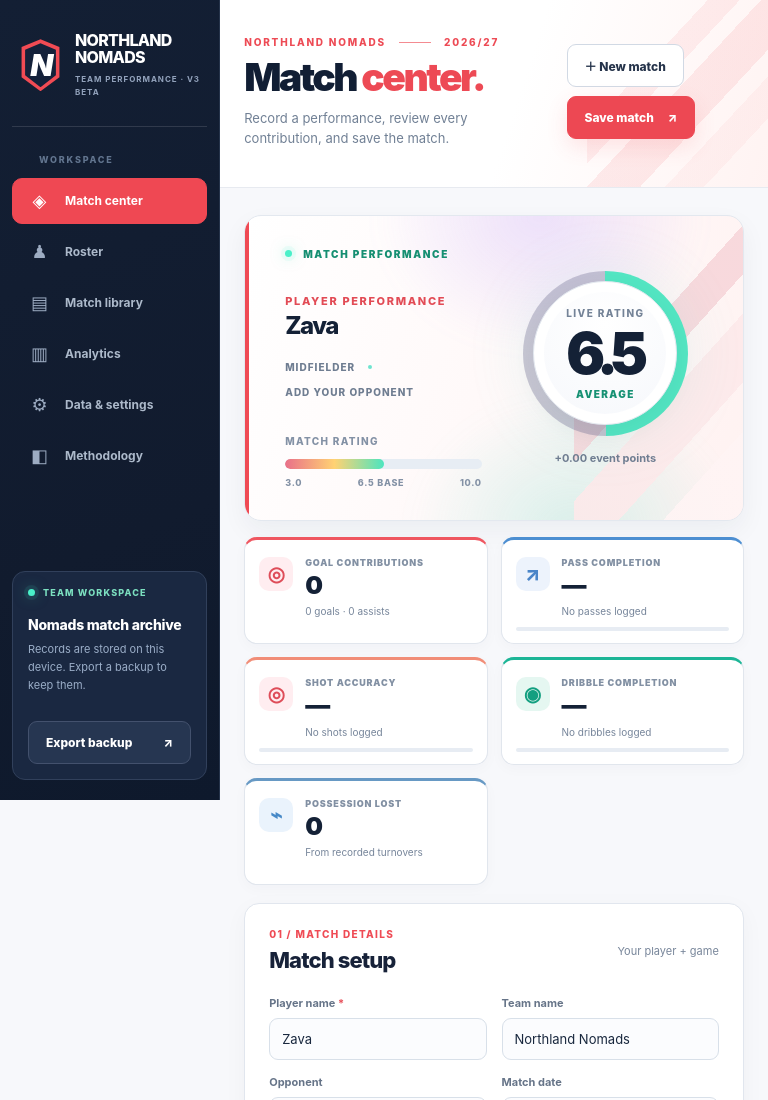
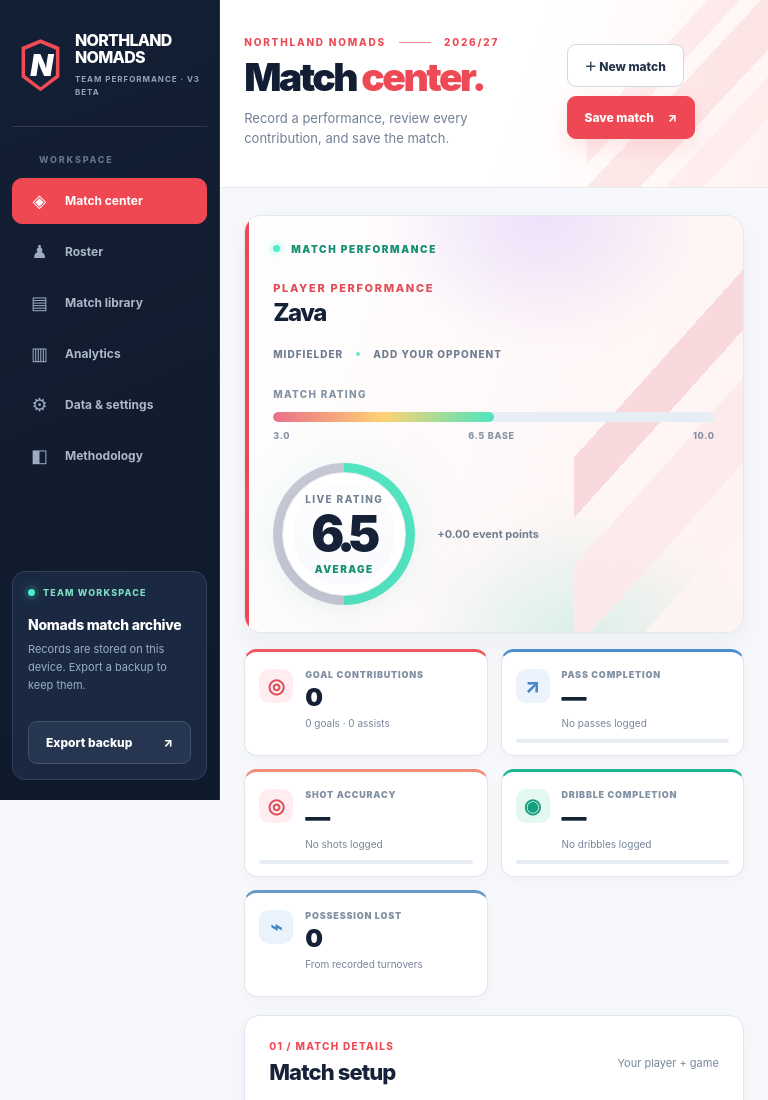
Before and after one commit to mattsattler/indoor-rating-studio, a plain HTML site: page index.html in a window 768 px wide. Shown: the top 1100 px of the page. Drawn offline with Linux system fonts and the light colour scheme.

Commit message:
Add files via upload

```diff
--- a/index.html
+++ b/index.html
@@ -16,7 +16,7 @@
   <link rel="stylesheet" href="roster.css">
   <link rel="stylesheet" href="mobile.css" media="screen and (max-width: 700px)">
   <link rel="stylesheet" href="roster-redesign.css?v=roster-sleek-11">
-  <link rel="stylesheet" href="team-theme.css?v=nomads-team-12">
+  <link rel="stylesheet" href="team-theme.css?v=nomads-layout-16">
 </head>
 <body>
   <div class="app-shell">
--- a/service-worker.js
+++ b/service-worker.js
@@ -1,6 +1,6 @@
 // Indoor Rating Studio V3 Beta: static offline assets only.
 // Bump CACHE_NAME when changing the app's offline asset set.
-const CACHE_NAME = 'indoor-studio-v3-beta-nomads-team-15';
+const CACHE_NAME = 'indoor-studio-v3-beta-nomads-team-16';
 const APP_FILES = [
   './',
   './index.html',
--- a/team-theme.css
+++ b/team-theme.css
@@ -339,6 +339,60 @@ body:has(#view-roster.active) .sidebar .brand.team-brand {
   .team-brand-copy small{font-size:7px!important}
   .team-crest{width:36px;height:43px;flex-basis:36px}
 }
+
+/* Laptop and zoomed-browser match center: keep player info and rating in flow.
+   At narrower desktop widths, the sidebar otherwise leaves too little room for
+   the two fixed-width hero columns. Decorative glow layers stay absolute. */
+.score-hero > .hero-left,
+.score-hero > .hero-right {
+  position: relative;
+  z-index: 1;
+}
+.score-hero > .hero-glow {
+  position: absolute;
+  z-index: -1;
+  pointer-events: none;
+  flex: none;
+}
+@media (min-width: 701px) and (max-width: 900px) {
+  .score-hero {
+    display: flex;
+    flex-direction: column;
+    align-items: stretch;
+    justify-content: flex-start;
+    gap: 22px;
+    padding: 27px 28px;
+    min-height: 0;
+  }
+  .score-hero > .hero-left {
+    flex: none;
+    width: 100%;
+    max-width: none;
+    min-width: 0;
+  }
+  .score-hero > .hero-right {
+    width: 100%;
+    flex: none;
+    display: flex;
+    flex-direction: row;
+    align-items: center;
+    justify-content: flex-start;
+    gap: 22px;
+    text-align: left;
+  }
+  .score-hero .rating-dial {
+    width: 142px;
+    height: 142px;
+    margin: 0;
+    flex: 0 0 142px;
+  }
+  .score-hero .rating-core { width: 124px; height: 124px; }
+  .score-hero .dial-number { font-size: 49px; }
+  .score-hero .dial-change { margin-top: 0; max-width: 180px; }
+  .score-hero .hero-tag { margin-bottom: 16px; }
+  .score-hero .hero-bottom { max-width: none; margin-top: 22px; }
+}
+
 @media print{
   html,body{background:#fff!important}
   .report-body{padding:0!important}
```
